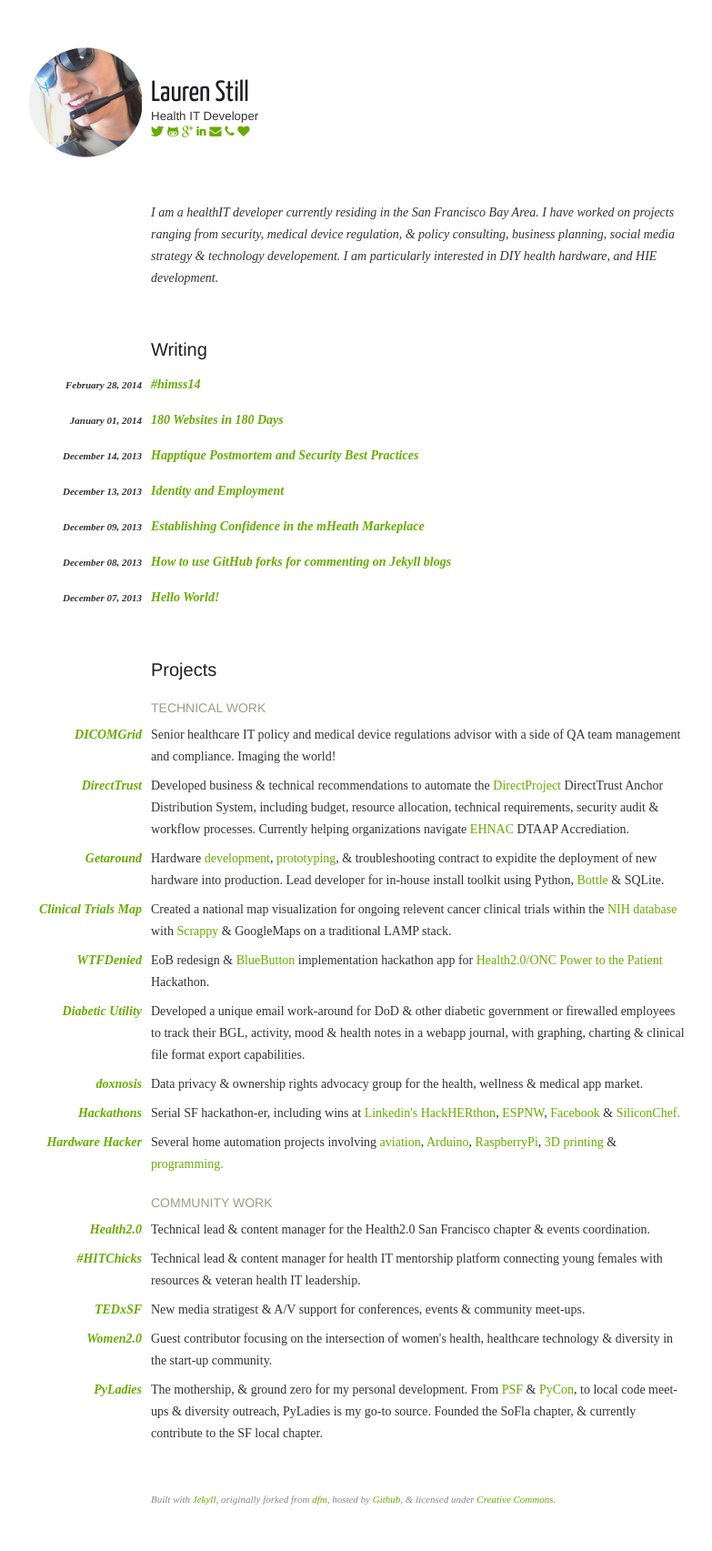
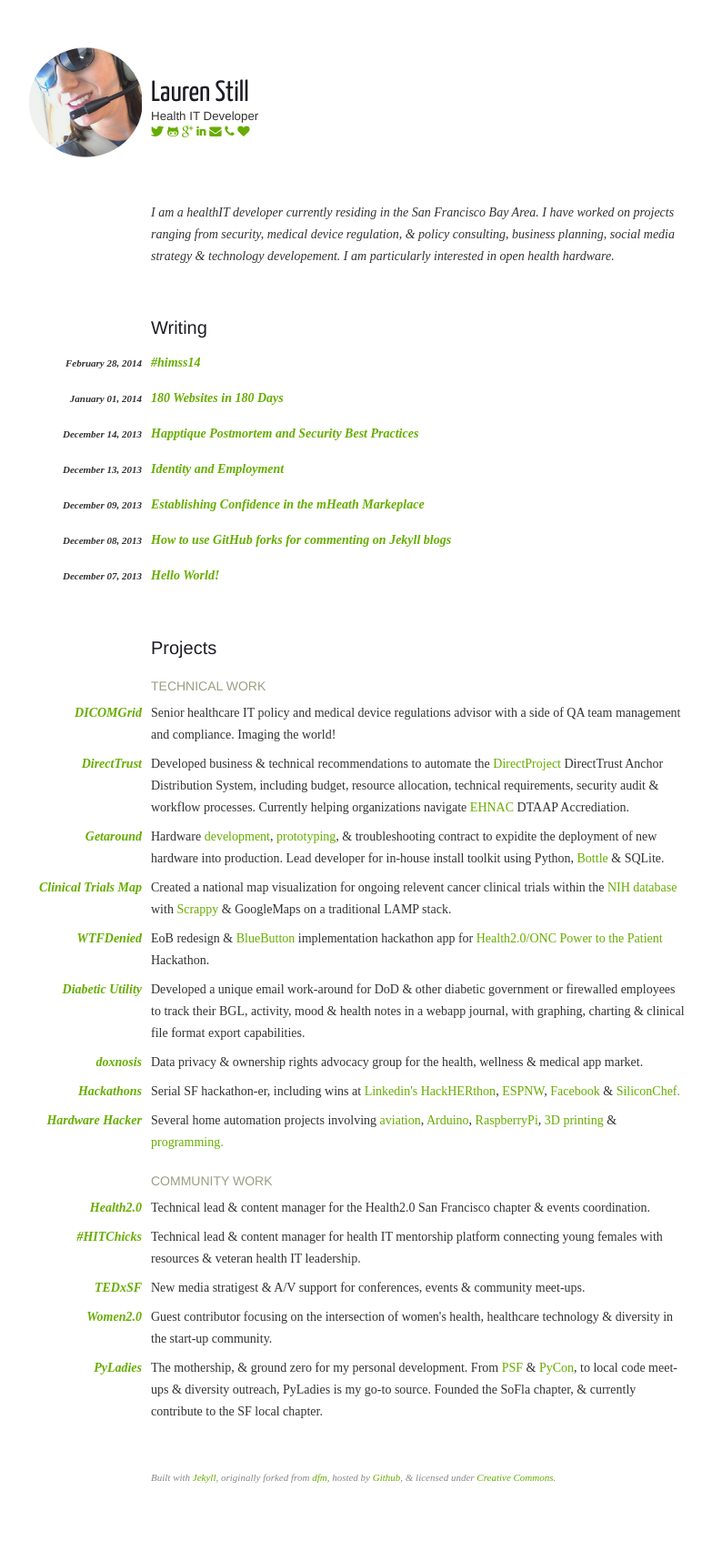
Before and after one commit to laurenstill/laurenstill.github.io, a Jekyll site: the page built from index.html, in a window 1280 px wide. Shown: the whole page at 91% size, without its empty margins (279-1062 px from the left). Built offline with Jekyll 4.4.1, drawn with Linux system fonts in a browser that asks for light colours; after the commit the page ends 1681 px from its top, so only the background shows below that.

Commit message:
Update index.html

```diff
--- a/_layouts/index.html
+++ b/_layouts/index.html
@@ -5,7 +5,7 @@ layout: default
 <section id="about">
     <div class="section-right offset">
         <p class="bio">
-            I am a healthIT developer currently residing in the San Francisco Bay Area.  I have worked on projects ranging from security, medical device regulation, &amp; policy consulting, business planning, social media strategy &amp; technology developement.  I am particularly interested in DIY health hardware, and HIE development.
+            I am a healthIT developer currently residing in the San Francisco Bay Area.  I have worked on projects ranging from security, medical device regulation, &amp; policy consulting, business planning, social media strategy &amp; technology developement.  I am particularly interested in open health hardware.
         </p>
     </div>
 </section>
```
